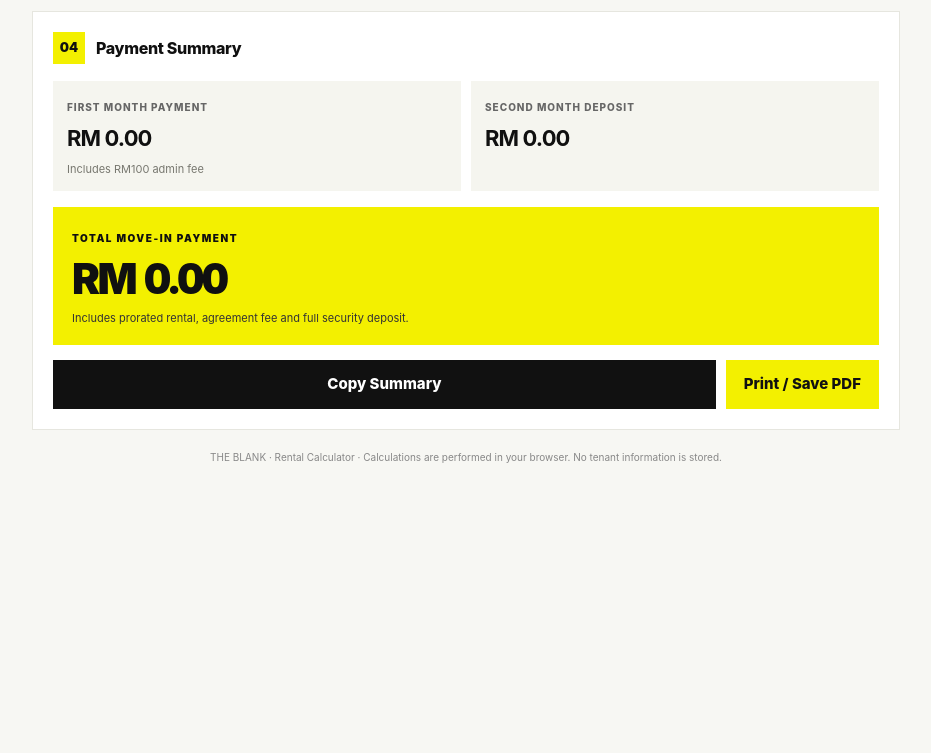
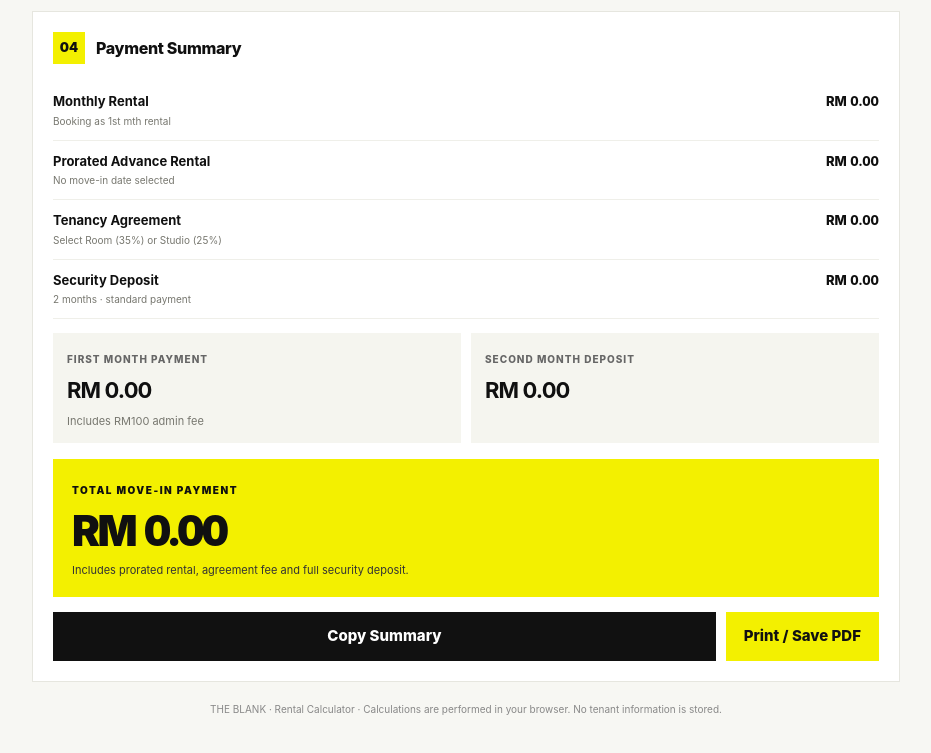
Before and after one commit to roger9777/rental-deposit-calculator, a plain HTML site: page index.html in a window 1280 px wide. Shown: the part 1335-2088 px from the top of the page, without its empty margins (174-1105 px from the left). Before the commit the page ends 1854 px from the top, so only its background shows below. Drawn offline with Linux system fonts and the light colour scheme.

Commit message:
Keep standard payment summary lines; hide split admin fee

```diff
--- a/index.html
+++ b/index.html
@@ -161,7 +161,7 @@ function calculate(){
  $('agreement').textContent=money(agreement);$('agreementRemark').textContent=type==='Not selected'?'Select Room (35%) or Studio (25%)':type+' · '+(room?'35%':'25%')+' of monthly rental';
  $('depositTotal').textContent=money(deposit);$('depositRemark').textContent=months+' '+(months===1?'month':'months')+(mode==='split'?' · split payment':' · standard payment');
  $('standardPanel').hidden=mode!=='standard';$('splitPanel').hidden=mode!=='split';
- $('adminLine').hidden=mode!=='split';$('splitSummary').hidden=mode!=='split';$('sumMonthlyLine').hidden=mode!=='split';$('sumProratedLine').hidden=mode!=='split';$('sumAgreementLine').hidden=mode!=='split';$('sumDepositLine').hidden=mode!=='split';
+ $('adminLine').hidden=mode!=='split';$('splitSummary').hidden=mode!=='split';$('sumMonthlyLine').hidden=false;$('sumProratedLine').hidden=false;$('sumAgreementLine').hidden=false;$('sumDepositLine').hidden=false;
  // The RM100 split-deposit admin fee is displayed only for Option B.
  $('firstDeposit').textContent=money(firstTotal);$('secondDeposit').textContent=money(second);
  $('grandTotal').textContent=money(firstTotal);
```
